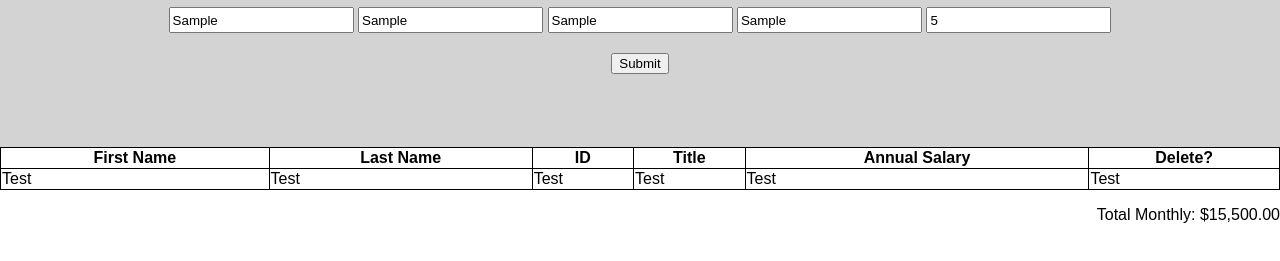
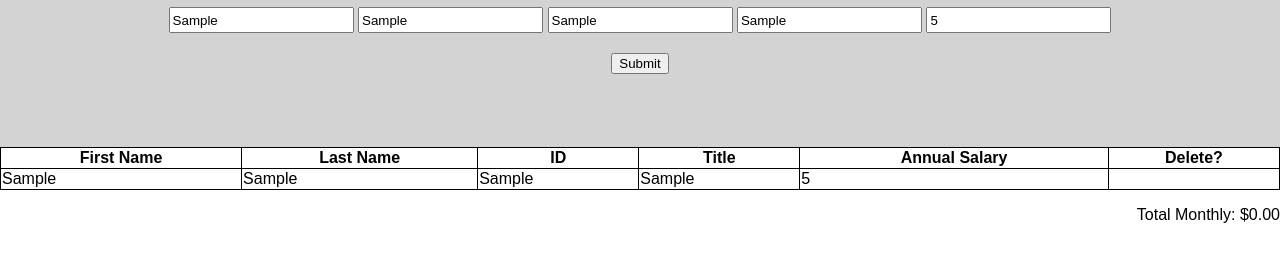
Before and after one commit to tadugan/jquery-salary-calculator, a plain HTML site: page index.html in a window 1280 px wide. Both pictures are taken after typing "Sample", "Sample", "Sample", "Sample", "5" into the empty fields and a click on the button "Submit". Shown: the part 103-364 px from the top of the page. Drawn offline with Linux system fonts and the light colour scheme.

Commit message:
updateDom runs when employee is add, adds employee properties to table

```diff
--- a/client.js
+++ b/client.js
@@ -37,17 +37,24 @@ function addEmployee() {
     let lastNameInput = $('#lastNameInput').val();
     let idInput = $('#idInput').val();
     let titleInput = $('#titleInput').val();
-    let annualSalaryInput = $('#annualSalaryInput').val();
+    let annualSalaryInput = Number($('#salaryInput').val());
+
+    console.log(annualSalaryInput);
+
     // create new employee object
     const newEmployee = new Employee(firstNameInput, lastNameInput, idInput, titleInput, annualSalaryInput);
     // add new employee object to employees array
     employees.push(newEmployee);
     // update table on DOM with info from employees array
     // update total monthly on the DOM
+    updateDom();
     // clear input fields
+
+    // test employees array
     console.log(employees);
 }
 
+// constructor to create new Employee objects
 function Employee(firstName, lastName, id, title, annualSalary) {
     this.firstName = firstName;
     this.lastName = lastName;
@@ -55,3 +62,33 @@ function Employee(firstName, lastName, id, title, annualSalary) {
     this.title = title;
     this.annualSalary = annualSalary;
 }
+
+// updates table and total
+function updateDom() {
+    //target table element
+    let tableEl = $('#employeeTable');
+    // empty table element
+    tableEl.empty();
+    // append header row info
+    tableEl.append(`<tr>
+    <th>First Name</th>
+    <th>Last Name</th>
+    <th>ID</th>
+    <th>Title</th>
+    <th>Annual Salary</th>
+    <th>Delete?</th>
+</tr>`)
+    // append info to table
+    for (let employee of employees) {
+        console.log('each employee');
+        tableEl.append(`<tr>
+        <td>${employee.firstName}</td>
+        <td>${employee.lastName}</td>
+        <td>${employee.id}</td>
+        <td>${employee.title}</td>
+        <td>${employee.annualSalary}</td>
+        <td></td>
+    </tr>`);
+    }
+    // update total monthly cost
+}
--- a/index.html
+++ b/index.html
@@ -28,7 +28,7 @@
         </section>
         <section class="employeeSalaryBar">
             <section>
-                <table>
+                <table id="employeeTable">
                     <tr>
                         <th>First Name</th>
                         <th>Last Name</th>
@@ -48,7 +48,7 @@
                 </table>
             </section>
             <section>
-                <p id="totalMonthlyOutput">Total Monthly: $15,500.00</p>
+                <p id="totalMonthlyOutput">Total Monthly: $0.00</p>
             </section>
         </section>
     </main>
```
